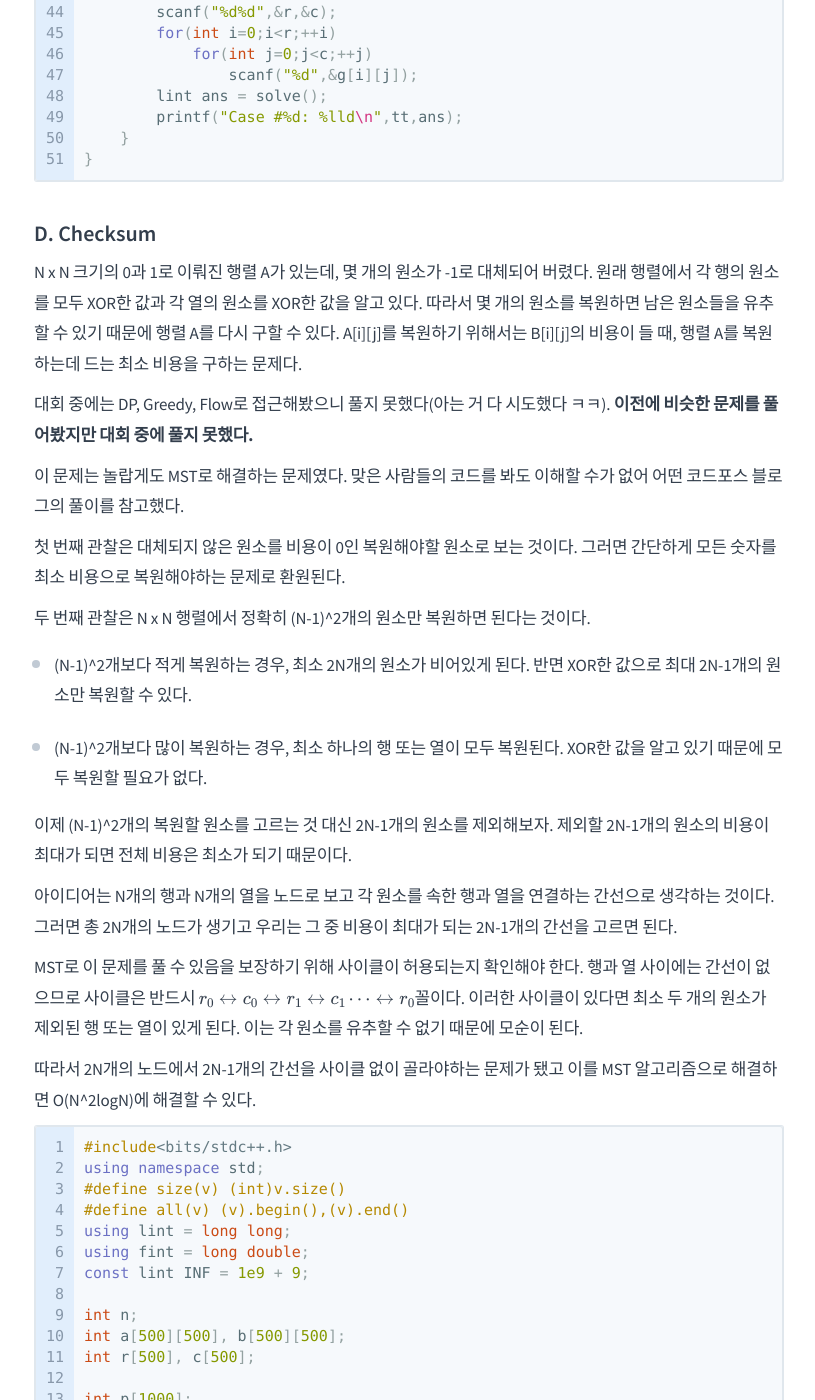
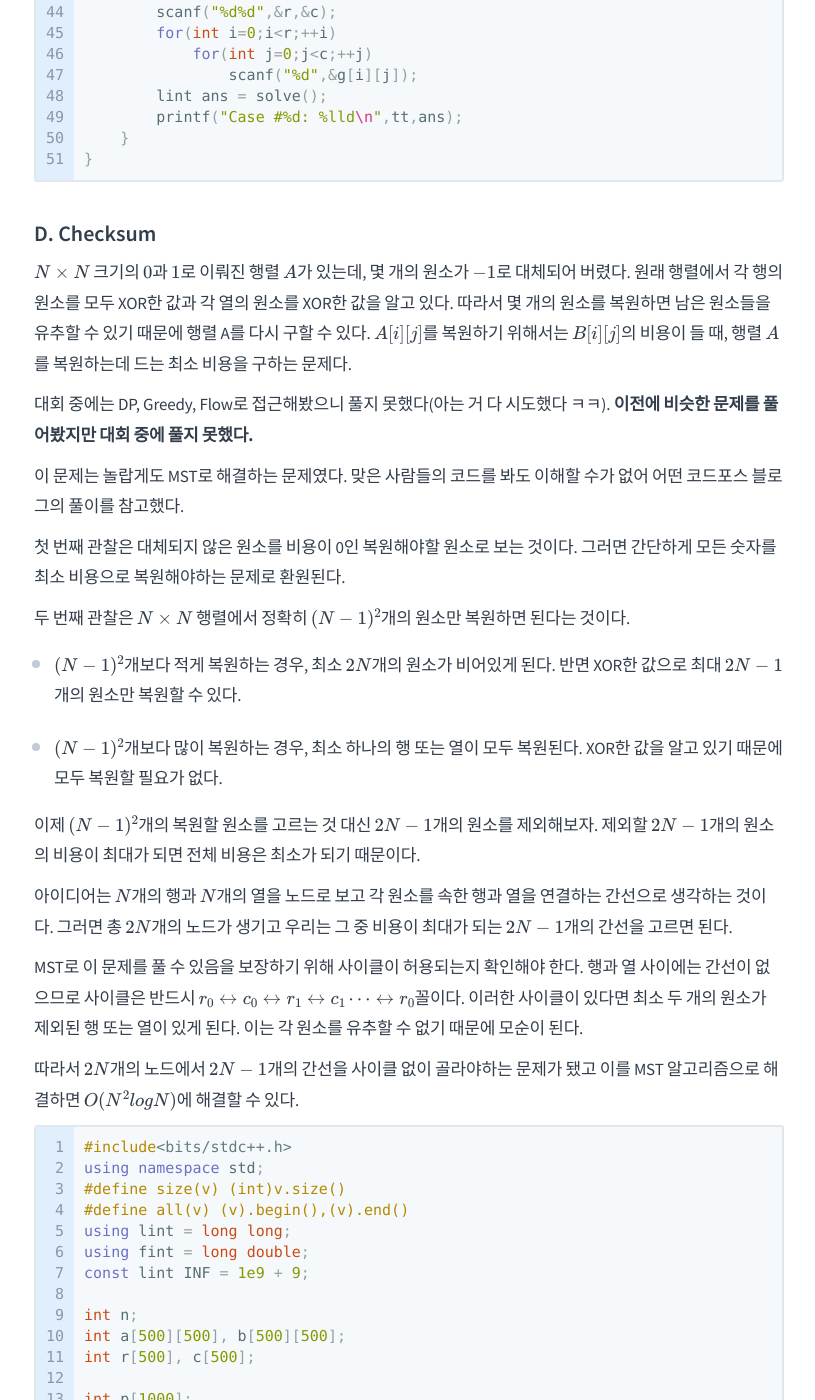
Before and after one commit to gumgood/gumgood.github.io, a Jekyll site: the page built from _posts/2021-03-26-kickstart-2021-round-A.md, in a window 1280 px wide and 1400 px high, scrolled down 4567 px. Shown: the whole window, without its empty margins (231-1046 px from the left). Built offline with Jekyll 4.4.1, drawn with Linux system fonts in a browser that asks for light colours; formulas are drawn with MathJax 3; some of the changed text lies outside the part shown.

Commit message:
변수, 점화식 Mathjax로 수정

````diff
--- a/_posts/2021-03-26-kickstart-2021-round-A.md
+++ b/_posts/2021-03-26-kickstart-2021-round-A.md
@@ -8,9 +8,9 @@ tags: [editorial]
 
 ### A. K-Goodness String
 
-문자열 절반을 기준으로 서로 대칭이 아닌 쌍의 개수를 정확히 K개로 만들기 위해 최소 몇 개의 문자를 바꿔야하는지 출력하는 문제다.
+문자열 절반을 기준으로 서로 대칭이 아닌 쌍의 개수를 정확히 $K$개로 만들기 위해 최소 몇 개의 문자를 바꿔야하는지 출력하는 문제다.
 
-현재 문자열에서 대칭이 아닌 쌍의 개수를 구하고, K와 얼마나 차이나는지 출력했다.
+현재 문자열에서 대칭이 아닌 쌍의 개수를 구하고, $K$와 얼마나 차이나는지 출력했다.
 
 **배열 크기를 잘못잡아서 한 번 틀렸다.**
 
@@ -47,9 +47,9 @@ int main(){
 
 ### B. L Shaped Plots
 
-0과 1로 이뤄진 R x C 그리드에서 L자 모양이 몇 개인지 구하는 문제다. L자는 두 선분이 끝 점에서 수직으로 만나는 형태를 말한다. 한 선분 길이는 다른 선분 길이의 두 배여야 하며, 각 선분의 길이는 2 이상이어야 한다.
+$0$과 $1$로 이뤄진 $R \times C$ 그리드에서 L자 모양이 몇 개인지 구하는 문제다. L자는 두 선분이 끝 점에서 수직으로 만나는 형태를 말한다. 한 선분 길이는 다른 선분 길이의 두 배여야 하며, 각 선분의 길이는 $2$ 이상이어야 한다.
 
-각 위치에 대해 상하좌우에 몇 개의 1이 연속으로 있는지 전처리했다. L자가 가능한 8가지 모양에 대해 모두 처리했다.
+각 위치에 대해 상하좌우에 몇 개의 $1$이 연속으로 있는지 전처리했다. L자가 가능한 $8$가지 모양에 대해 모두 처리했다.
 
 **반복문 범위를 잘못 정해줘서 두 번 틀렸다.**
 
@@ -130,13 +130,13 @@ int main(){
 
 ### C. Rabbit House
 
-R x C 모양의 각 그리드에 박스들이 쌓여 있다. 이웃한 위치에 대해 박스 개수의 차이가 최대 1이 되도록 하려고한다. 추가로 필요한 박스의 최소 개수를 구하는 문제다.
+$R \times C$ 모양의 각 그리드에 박스들이 쌓여 있다. 이웃한 위치에 대해 박스 개수의 차이가 최대 $1이$ 되도록 하려고한다. 추가로 필요한 박스의 최소 개수를 구하는 문제다.
 
-모든 그리드를 순서대로 돌면서 이웃과 비교해서 박스 높이를 최저로 맞춰준다. 한 번 돌 때마다 O(R+C)개의 그리드는 조건을 만족하게 된다. 따라서 이를 O(RC)번 수행하면 모든 그리드가 조건을 만족하게 된다.
+모든 그리드를 순서대로 돌면서 이웃과 비교해서 박스 높이를 최저로 맞춰준다. 한 번 돌 때마다 $O(R+C)$개의 그리드는 조건을 만족하게 된다. 따라서 이를 $O(RC)$번 수행하면 모든 그리드가 조건을 만족하게 된다.
 
 **반복문 범위를 잘못 정해줘서 한 번 틀렸다.**
 
-다른 풀이도 봤다. 가장 높이 쌓여있는 그리드는 더 쌓을 필요가 없기 때문에 다익스트라로 풀 수 있다. 높이가 확정되지 않은 위치를 max heap에 넣고 순서대로 방문하면서 이웃들의 높이를 적어도 -1 만큼 높아지게 맞춰주면 된다.
+다른 풀이도 봤다. 가장 높이 쌓여있는 그리드는 더 쌓을 필요가 없기 때문에 다익스트라로 풀 수 있다. 높이가 확정되지 않은 위치를 max heap에 넣고 순서대로 방문하면서 이웃들의 높이를 적어도 $-1$ 만큼 높아지게 맞춰주면 된다.
 
 ```cpp
 #include<bits/stdc++.h>
@@ -194,7 +194,7 @@ int main(){
 
 ### D. Checksum
 
-N x N 크기의 0과 1로 이뤄진 행렬 A가 있는데, 몇 개의 원소가 -1로 대체되어 버렸다. 원래 행렬에서 각 행의 원소를 모두 XOR한 값과 각 열의 원소를 XOR한 값을 알고 있다. 따라서 몇 개의 원소를 복원하면 남은 원소들을 유추할 수 있기 때문에 행렬 A를 다시 구할 수 있다. A[i][j]를 복원하기 위해서는 B[i][j]의 비용이 들 때, 행렬 A를 복원하는데 드는 최소 비용을 구하는 문제다.
+$N \times N$ 크기의 $0$과 $1$로 이뤄진 행렬 $A$가 있는데, 몇 개의 원소가 $-1$로 대체되어 버렸다. 원래 행렬에서 각 행의 원소를 모두 XOR한 값과 각 열의 원소를 XOR한 값을 알고 있다. 따라서 몇 개의 원소를 복원하면 남은 원소들을 유추할 수 있기 때문에 행렬 A를 다시 구할 수 있다. $A[i][j]$를 복원하기 위해서는 $B[i][j]$의 비용이 들 때, 행렬 $A$를 복원하는데 드는 최소 비용을 구하는 문제다.
 
 대회 중에는 DP, Greedy, Flow로 접근해봤으니 풀지 못했다(아는 거 다 시도했다 ㅋㅋ). **이전에 비슷한 문제를 풀어봤지만 대회 중에 풀지 못했다.**
 
@@ -202,19 +202,19 @@ N x N 크기의 0과 1로 이뤄진 행렬 A가 있는데, 몇 개의 원소가
 
 첫 번째 관찰은 대체되지 않은 원소를 비용이 0인 복원해야할 원소로 보는 것이다. 그러면 간단하게 모든 숫자를 최소 비용으로 복원해야하는 문제로 환원된다.
 
-두 번째 관찰은 N x N 행렬에서 정확히 (N-1)^2개의 원소만 복원하면 된다는 것이다.
+두 번째 관찰은 $N \times N$ 행렬에서 정확히 $(N-1)^2$개의 원소만 복원하면 된다는 것이다.
 
-- (N-1)^2개보다 적게 복원하는 경우, 최소 2N개의 원소가 비어있게 된다. 반면 XOR한 값으로 최대 2N-1개의 원소만 복원할 수 있다.
+- $(N-1)^2$개보다 적게 복원하는 경우, 최소 $2N$개의 원소가 비어있게 된다. 반면 XOR한 값으로 최대 $2N-1$개의 원소만 복원할 수 있다.
 
-- (N-1)^2개보다 많이 복원하는 경우, 최소 하나의 행 또는 열이 모두 복원된다. XOR한 값을 알고 있기 때문에 모두 복원할 필요가 없다.
+- $(N-1)^2$개보다 많이 복원하는 경우, 최소 하나의 행 또는 열이 모두 복원된다. XOR한 값을 알고 있기 때문에 모두 복원할 필요가 없다.
 
-이제 (N-1)^2개의 복원할 원소를 고르는 것 대신 2N-1개의 원소를 제외해보자. 제외할 2N-1개의 원소의 비용이 최대가 되면 전체 비용은 최소가 되기 때문이다.
+이제 $(N-1)^2$개의 복원할 원소를 고르는 것 대신 $2N-1$개의 원소를 제외해보자. 제외할 $2N-1$개의 원소의 비용이 최대가 되면 전체 비용은 최소가 되기 때문이다.
 
-아이디어는 N개의 행과 N개의 열을 노드로 보고 각 원소를 속한 행과 열을 연결하는 간선으로 생각하는 것이다. 그러면 총 2N개의 노드가 생기고 우리는 그 중 비용이 최대가 되는 2N-1개의 간선을 고르면 된다.
+아이디어는 $N$개의 행과 $N$개의 열을 노드로 보고 각 원소를 속한 행과 열을 연결하는 간선으로 생각하는 것이다. 그러면 총 $2N$개의 노드가 생기고 우리는 그 중 비용이 최대가 되는 $2N-1$개의 간선을 고르면 된다.
 
 MST로 이 문제를 풀 수 있음을 보장하기 위해 사이클이 허용되는지 확인해야 한다. 행과 열 사이에는 간선이 없으므로 사이클은 반드시 $r_0\leftrightarrow c_0\leftrightarrow r_1\leftrightarrow c_1\cdots\leftrightarrow r_0$꼴이다. 이러한 사이클이 있다면 최소 두 개의 원소가 제외된 행 또는 열이 있게 된다. 이는 각 원소를 유추할 수 없기 때문에 모순이 된다.
 
-따라서 2N개의 노드에서 2N-1개의 간선을 사이클 없이 골라야하는 문제가 됐고 이를 MST 알고리즘으로 해결하면 O(N^2logN)에 해결할 수 있다.
+따라서 $2N$개의 노드에서 $2N-1$개의 간선을 사이클 없이 골라야하는 문제가 됐고 이를 MST 알고리즘으로 해결하면 $O(N^2logN)$에 해결할 수 있다.
 
 ```cpp
 #include<bits/stdc++.h>
````
Also changed, not shown: _posts/2021-04-28-programmers-monthly-code-challenge-s2-april.md (+10 -10 lines).
